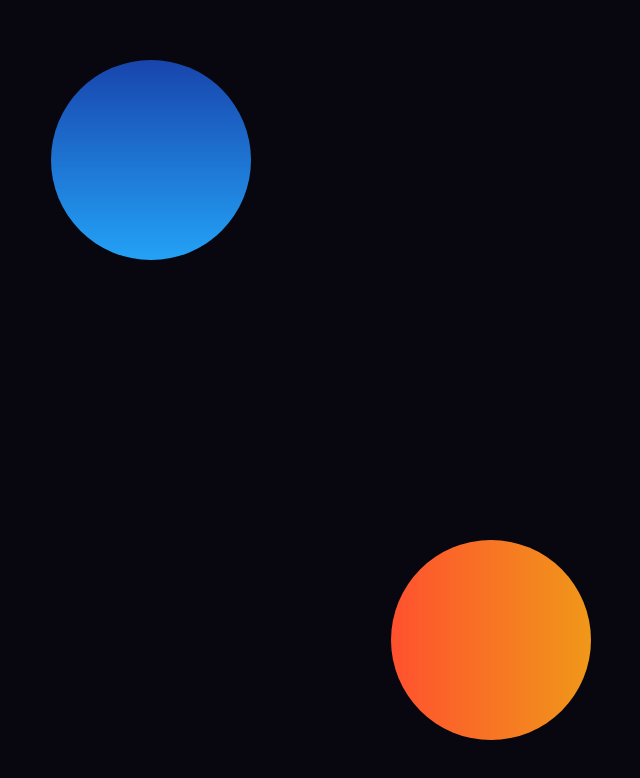
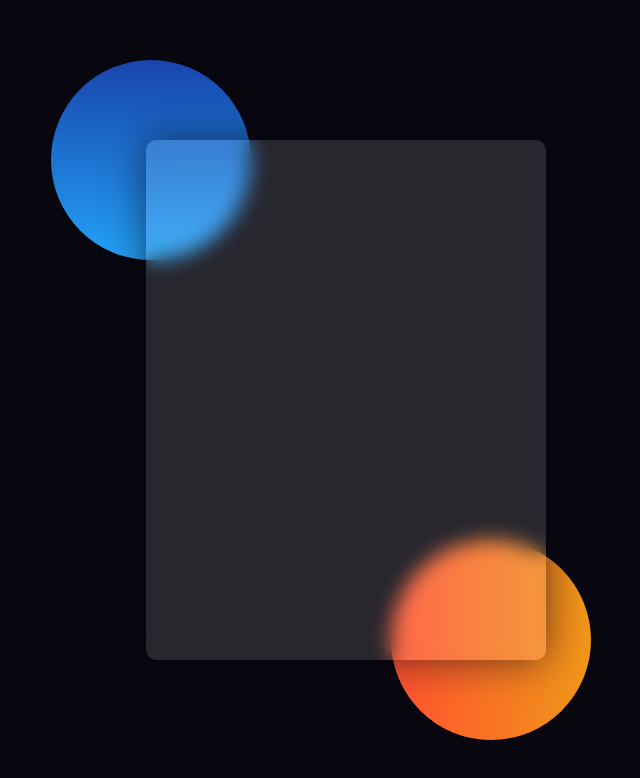
Before and after one commit to szopian/neom-login-page, a React (Create React App) app in the folder login-page/: page / in a window 1280 px wide. Shown: the top 778 px of the page, without its empty margins (294-934 px from the left). Built offline with nearby package versions, Linux system fonts and the light colour scheme; a web font is replaced by a local one.

Commit message:
add form to the app

```diff
--- a/login-page/src/App.js
+++ b/login-page/src/App.js
@@ -1,11 +1,13 @@
 import React from "react";
 
 import Background from "./components/background/background";
+import Form from "./components/form/form";
 
 function App() {
   return (
     <div className="App">
       <Background />
+      <Form />
     </div>
   );
 }
--- /dev/null
+++ b/login-page/src/components/form/form.jsx
@@ -0,0 +1,7 @@
+import React from "react";
+
+import "./form.scss";
+
+const Form = () => <div className="form"></div>;
+
+export default Form;
--- /dev/null
+++ b/login-page/src/components/form/form.scss
@@ -0,0 +1,18 @@
+.form {
+  height: 520px;
+  width: 400px;
+  background-color: rgba(255, 255, 255, 0.13);
+  position: absolute;
+  transform: translate(-50%, -50%);
+  top: 50%;
+  left: 50%;
+  border-radius: 10px;
+  backdrop-filter: blur(10px);
+  border: 2px solid rgba(255, 255, 255, 0.1);
+  box-shadow: 0 0 40px rgba(8, 7, 16, 0.6);
+  padding: 50px 35px;
+  color: #fff;
+  letter-spacing: 0.5px;
+  outline: none;
+  border: none;
+}
```
